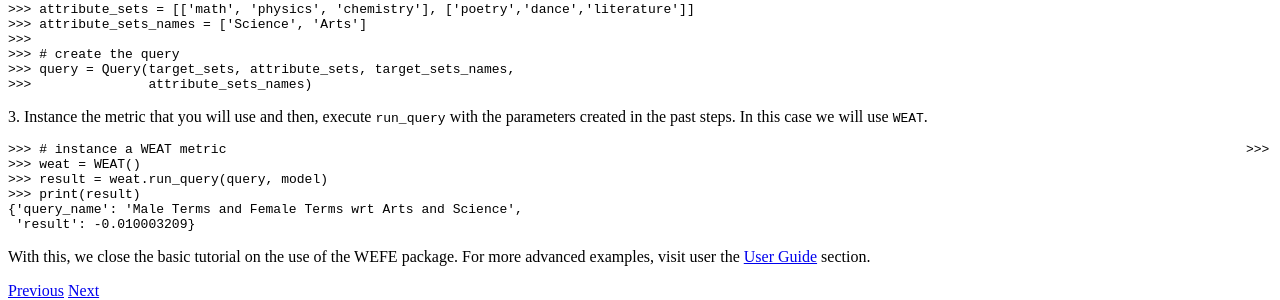
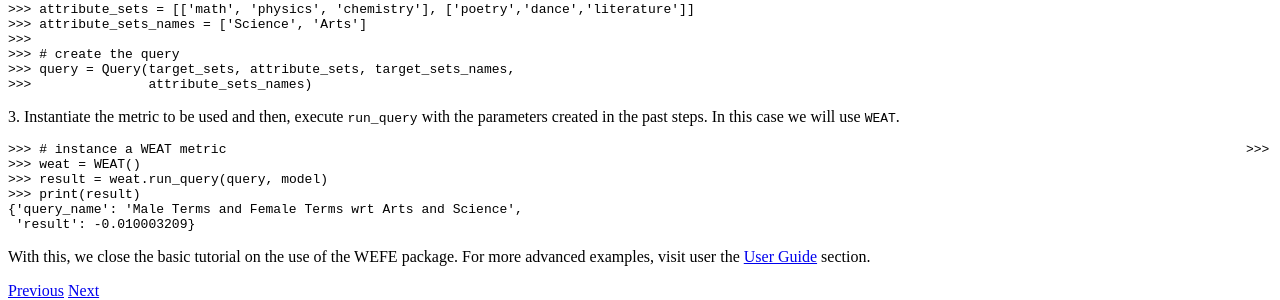
Before and after one commit to dccuchile/wefe, a Sphinx documentation site: the page built from doc/quick_start.rst, in a window 1280 px wide and 900 px high, scrolled down 1754 px. Shown: the part 514-814 px from the top of the window. Built offline with Sphinx 7.4.7 and the Read the Docs theme 2.0.0, drawn with Linux system fonts in a browser that asks for light colours.

Commit message:
Typo in quick start

```diff
--- a/doc/quick_start.rst
+++ b/doc/quick_start.rst
@@ -82,7 +82,7 @@ words.
 >>> query = Query(target_sets, attribute_sets, target_sets_names,
 >>>               attribute_sets_names)
 
-3. Instance the metric that you will use and then, execute :code:`run_query`
+3. Instantiate the metric to be used and then, execute :code:`run_query`
 with the parameters created in the past steps. In this case we will use
 :code:`WEAT`.
 
```
